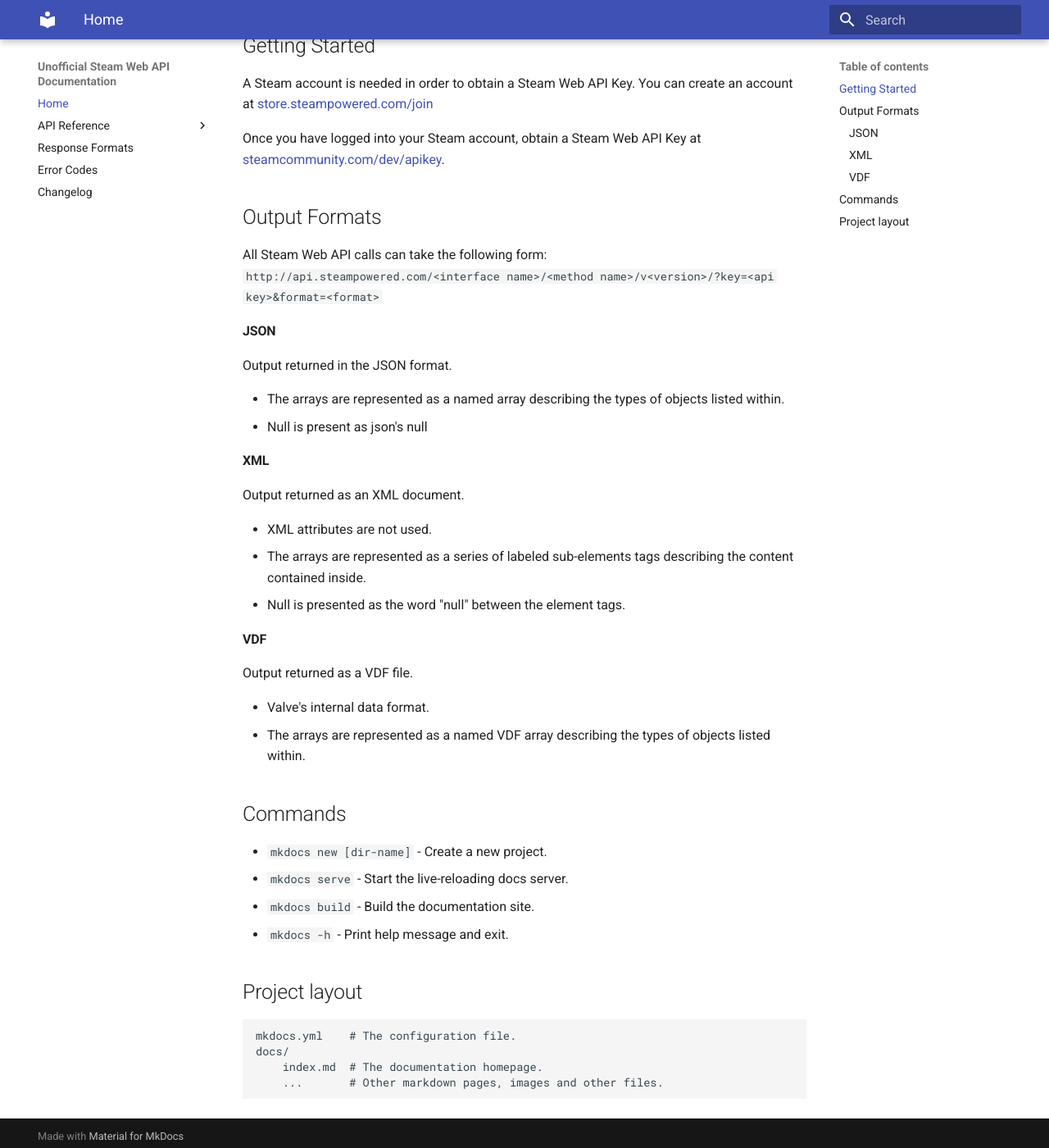
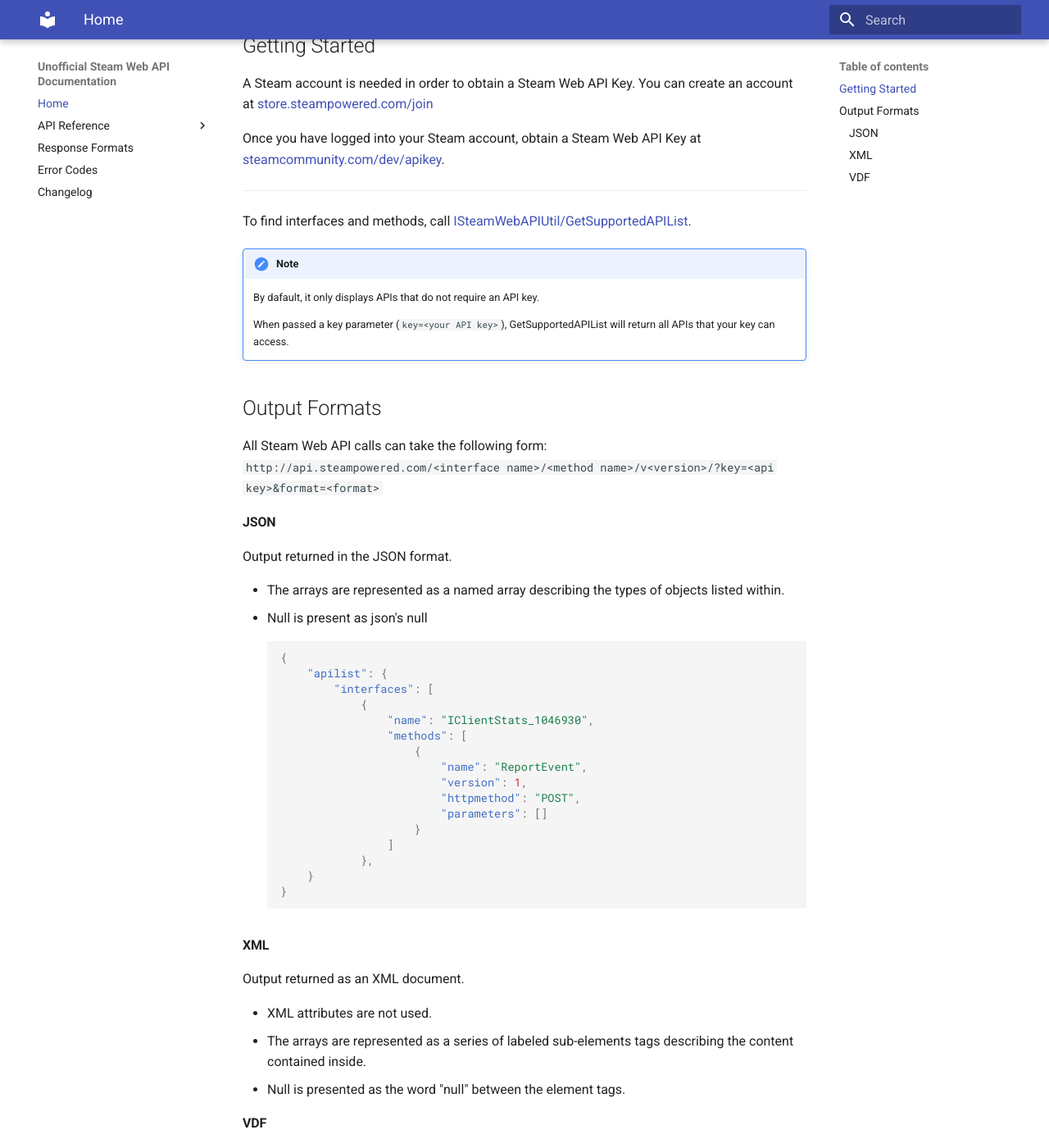
Before and after one commit to hwittle/steam-web-api-docs, an MkDocs documentation site: the page built from docs/index.md, in a window 1280 px wide and 1400 px high, scrolled down 249 px. Shown: the whole window at 82% size. Built offline with MkDocs 1.6.1 and Material for MkDocs 9.7.7, drawn with Linux system fonts in a browser that asks for light colours.

Commit message:
Added extensions and updated index

````diff
--- a/docs/index.md
+++ b/docs/index.md
@@ -7,6 +7,15 @@
 
 Once you have logged into your Steam account, obtain a Steam Web API Key at [steamcommunity.com/dev/apikey](https://steamcommunity.com/dev/apikey).
 
+---
+
+To find interfaces and methods, call [ISteamWebAPIUtil/GetSupportedAPIList](https://api.steampowered.com/ISteamWebAPIUtil/GetSupportedAPIList/v0001/).
+
+!!! note
+    By dafault, it only displays APIs that do not require an API key.
+
+    When passed a key parameter (`key=<your API key>`), GetSupportedAPIList will return all APIs that your key can access.
+
 ## Output Formats
 All Steam Web API calls can take the following form:
 `http://api.steampowered.com/<interface name>/<method name>/v<version>/?key=<api key>&format=<format>`
@@ -15,6 +24,24 @@
 
 - The arrays are represented as a named array describing the types of objects listed within.
 - Null is present as json's null
+``` json
+{
+    "apilist": {
+        "interfaces": [
+            {
+                "name": "IClientStats_1046930",
+                "methods": [
+                    {
+                        "name": "ReportEvent",
+                        "version": 1,
+                        "httpmethod": "POST",
+                        "parameters": []
+                    }
+                ]
+            },
+    }
+}
+```
 
 #### XML
 Output returned as an XML document.
@@ -28,17 +55,3 @@
 
 - Valve's internal data format.
 - The arrays are represented as a named VDF array describing  the types of objects listed within.
-
-## Commands
-
-* `mkdocs new [dir-name]` - Create a new project.
-* `mkdocs serve` - Start the live-reloading docs server.
-* `mkdocs build` - Build the documentation site.
-* `mkdocs -h` - Print help message and exit.
-
-## Project layout
-
-    mkdocs.yml    # The configuration file.
-    docs/
-        index.md  # The documentation homepage.
-        ...       # Other markdown pages, images and other files.
--- a/mkdocs.yml
+++ b/mkdocs.yml
@@ -5,7 +5,7 @@
 nav:
   - Home: index.md
   - API Reference:
-      - GetPlayerSummaries: getplayersummaries.md
+      - GetPlayerSummaries: get-player-summaries.md
       - GetFriendList: get-friend-list.md
       - GetPlayerAchievements: get-player-achievements.md
       - GetOwnedGames: get-owned-games.md
@@ -14,4 +14,9 @@
   - Error Codes: error-codes.md
   - Changelog: changelog.md
 markdown_extensions:
-  - toc:
+  - admonition
+  - pymdownx.details
+  - pymdownx.superfences
+  - pymdownx.emoji:
+      emoji_index: !!python/name:material.extensions.emoji.twemoji
+      emoji_generator: !!python/name:material.extensions.emoji.to_svg
````
Also changed, not shown: docs/get-player-summaries.md (added, +1 -0 lines), docs/get-player summaries.md (deleted), 1 other file.
